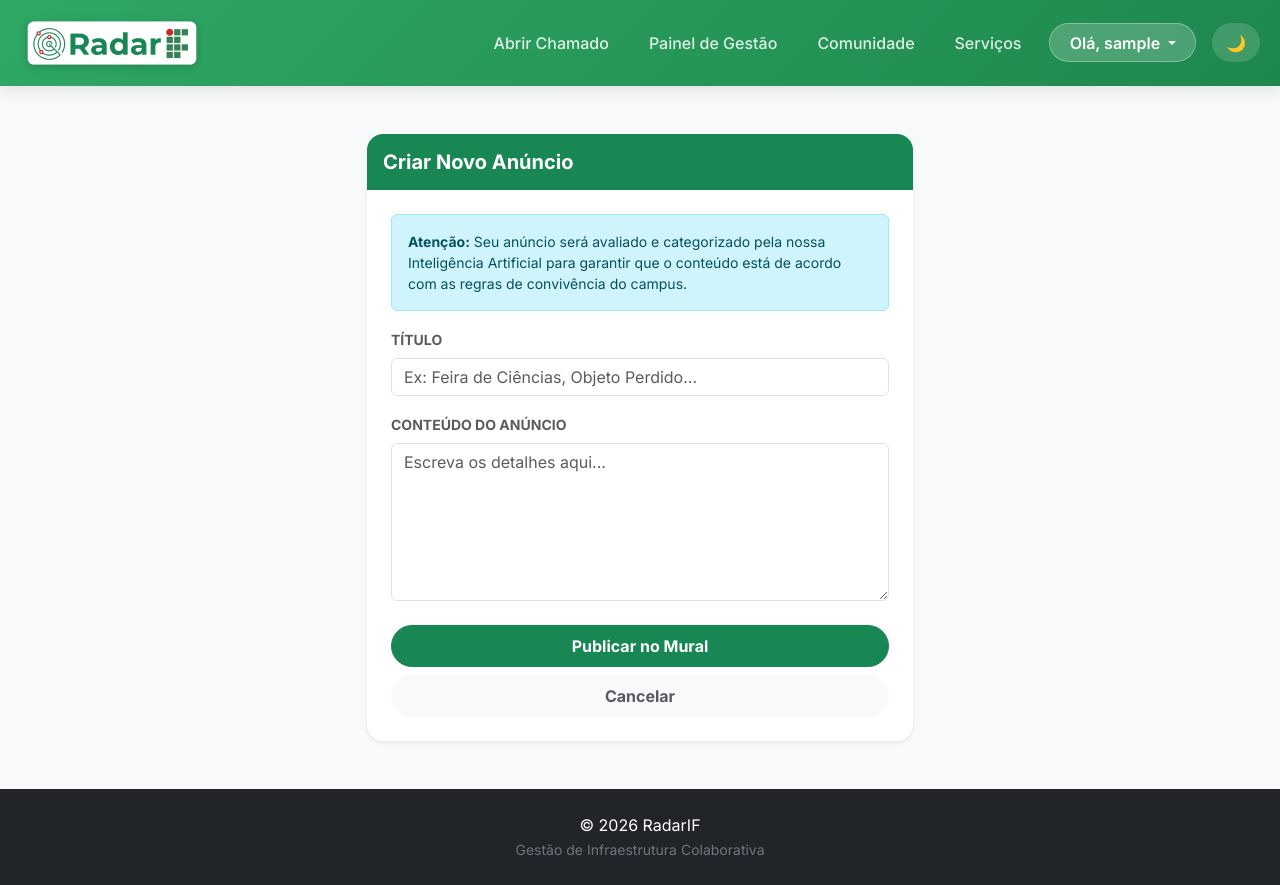
After one commit to Troni13/projeto-hackaton, a Flask app: page /comunidade/novo in a window 1280 px wide. The commit adds this page. Run offline with Flask 3, Linux system fonts and the light colour scheme; the visitor is signed in with stand-in values (Sample User, id 1).

Commit message:
implementada a aba comunidade

```diff
--- a/app.py
+++ b/app.py
@@ -36,10 +36,12 @@ def create_app():
     from routes.auth import auth_bp
     from routes.main import main_bp
     from routes.admin import admin_bp
+    from routes.comunidade import comunidade_bp
 
     app.register_blueprint(auth_bp)
     app.register_blueprint(main_bp)
     app.register_blueprint(admin_bp)
+    app.register_blueprint(comunidade_bp)
 
     # Criação das tabelas
     with app.app_context():
--- /dev/null
+++ b/routes/comunidade.py
@@ -0,0 +1,102 @@
+from flask import Blueprint, render_template, request, redirect, url_for, flash
+from flask_login import login_required, current_user
+from models import Anuncio, User
+from extensions import db
+from services.ai_service import analisar_anuncio
+
+comunidade_bp = Blueprint('comunidade', __name__, url_prefix='/comunidade')
+
+@comunidade_bp.route('/')
+@login_required
+def index():
+    # Pega todos os anúncios aprovados, ordenados por data (mais recentes primeiro)
+    anuncios = Anuncio.query.filter_by(status_moderacao='aprovado').order_by(Anuncio.data_criacao.desc()).all()
+    return render_template('comunidade/index.html', anuncios=anuncios)
+
+@comunidade_bp.route('/novo', methods=['GET', 'POST'])
+@login_required
+def novo_anuncio():
+    if request.method == 'POST':
+        titulo = request.form.get('titulo')
+        conteudo = request.form.get('conteudo')
+
+        if not titulo or not conteudo:
+            flash('Título e conteúdo são obrigatórios.', 'danger')
+            return redirect(url_for('comunidade.novo_anuncio'))
+
+        # Determina o tipo de anúncio com base no perfil do usuário
+        tipo_anuncio = 'oficial' if current_user.role in ['adm', 'gestor', 'professor'] else 'comum'
+
+        # Analisa o conteúdo com IA
+        analise = analisar_anuncio(titulo, conteudo)
+
+        status = analise.get('status', 'aprovado')
+        motivo = analise.get('motivo', '')
+        tags = ','.join(analise.get('tags', []))
+
+        if status == 'rejeitado':
+            flash(f'Seu anúncio foi rejeitado pela moderação automática. Motivo: {motivo}', 'danger')
+            return redirect(url_for('comunidade.index'))
+
+        anuncio = Anuncio(
+            titulo=titulo,
+            conteudo=conteudo,
+            tipo=tipo_anuncio,
+            autor_id=current_user.id,
+            status_moderacao=status,
+            tags=tags
+        )
+
+        db.session.add(anuncio)
+        db.session.commit()
+        flash('Anúncio publicado com sucesso!', 'success')
+        return redirect(url_for('comunidade.index'))
+
+    return render_template('comunidade/novo.html')
+
+@comunidade_bp.route('/editar/<int:id>', methods=['GET', 'POST'])
+@login_required
+def editar_anuncio(id):
+    anuncio = Anuncio.query.get_or_404(id)
+
+    # Validação de permissão: apenas dono ou admin
+    if anuncio.autor_id != current_user.id and current_user.role != 'adm':
+        flash('Você não tem permissão para editar este anúncio.', 'danger')
+        return redirect(url_for('comunidade.index'))
+
+    if request.method == 'POST':
+        titulo = request.form.get('titulo')
+        conteudo = request.form.get('conteudo')
+
+        # Re-analisar na edição para evitar alteração para conteúdo impróprio
+        analise = analisar_anuncio(titulo, conteudo)
+        status = analise.get('status', 'aprovado')
+
+        if status == 'rejeitado':
+            flash(f'As alterações foram rejeitadas pela moderação. Motivo: {analise.get("motivo")}', 'danger')
+            return redirect(url_for('comunidade.editar_anuncio', id=anuncio.id))
+
+        anuncio.titulo = titulo
+        anuncio.conteudo = conteudo
+        anuncio.tags = ','.join(analise.get('tags', []))
+
+        db.session.commit()
+        flash('Anúncio atualizado com sucesso!', 'success')
+        return redirect(url_for('comunidade.index'))
+
+    return render_template('comunidade/editar.html', anuncio=anuncio)
+
+@comunidade_bp.route('/deletar/<int:id>', methods=['POST'])
+@login_required
+def deletar_anuncio(id):
+    anuncio = Anuncio.query.get_or_404(id)
+
+    # Validação de permissão: apenas dono ou admin
+    if anuncio.autor_id != current_user.id and current_user.role != 'adm':
+        flash('Você não tem permissão para deletar este anúncio.', 'danger')
+        return redirect(url_for('comunidade.index'))
+
+    db.session.delete(anuncio)
+    db.session.commit()
+    flash('Anúncio deletado com sucesso.', 'success')
+    return redirect(url_for('comunidade.index'))
--- a/templates/components/navbar.html
+++ b/templates/components/navbar.html
@@ -20,6 +20,7 @@
                 {% if current_user.is_authenticated %}
                 <li class="nav-item"><a class="nav-link nav-link-custom" href="/">Abrir Chamado</a></li>
                 <li class="nav-item"><a class="nav-link nav-link-custom" href="/painel">Painel de Gestão</a></li>
+                <li class="nav-item"><a class="nav-link nav-link-custom" href="{{ url_for('comunidade.index') }}">Comunidade</a></li>
                 <li class="nav-item"><a class="nav-link nav-link-custom" href="/servicos">Serviços</a></li>
 
                 <!-- O link de admin foi movido para o dropdown -->
--- /dev/null
+++ b/templates/comunidade/novo.html
@@ -0,0 +1,53 @@
+{% extends "base.html" %}
+
+{% block title %}Novo Anúncio - RadarIF{% endblock %}
+
+{% block content %}
+<div class="container my-5 flex-grow-1">
+    <div class="row justify-content-center">
+        <div class="col-md-8 col-lg-6">
+            <div class="card border-0 shadow-sm rounded-4">
+                <div class="card-header bg-success text-white border-bottom-0 py-3 rounded-top-4">
+                    <h5 class="card-title fw-bold mb-0">Criar Novo Anúncio</h5>
+                </div>
+                <div class="card-body p-4">
+
+                    {% with messages = get_flashed_messages(with_categories=true) %}
+                      {% if messages %}
+                        {% for category, message in messages %}
+                          <div class="alert alert-{{ category }} alert-dismissible fade show" role="alert">
+                            {{ message }}
+                            <button type="button" class="btn-close" data-bs-dismiss="alert" aria-label="Close"></button>
+                          </div>
+                        {% endfor %}
+                      {% endif %}
+                    {% endwith %}
+
+                    <div class="alert alert-info small">
+                        <i class="bi bi-robot"></i> <strong>Atenção:</strong> Seu anúncio será avaliado e categorizado pela nossa Inteligência Artificial para garantir que o conteúdo está de acordo com as regras de convivência do campus.
+                    </div>
+
+                    <form action="{{ url_for('comunidade.novo_anuncio') }}" method="POST">
+                        <div class="mb-3">
+                            <label class="form-label fw-bold text-muted small text-uppercase">Título</label>
+                            <input type="text" class="form-control" name="titulo" required placeholder="Ex: Feira de Ciências, Objeto Perdido...">
+                        </div>
+                        <div class="mb-4">
+                            <label class="form-label fw-bold text-muted small text-uppercase">Conteúdo do Anúncio</label>
+                            <textarea class="form-control" name="conteudo" rows="6" required placeholder="Escreva os detalhes aqui..."></textarea>
+                        </div>
+                        <div class="d-grid gap-2">
+                            <button type="submit" class="btn btn-success fw-bold py-2 rounded-pill">
+                                Publicar no Mural
+                            </button>
+                            <a href="{{ url_for('comunidade.index') }}" class="btn btn-light text-muted fw-bold py-2 rounded-pill">
+                                Cancelar
+                            </a>
+                        </div>
+                    </form>
+                </div>
+            </div>
+        </div>
+    </div>
+</div>
+{% endblock %}
```
Also changed, not shown: models.py (+13 -0 lines), services/ai_service.py (added, +53 -0 lines), templates/comunidade/editar.html (added, +53 -0 lines), templates/comunidade/index.html (added, +76 -0 lines).
